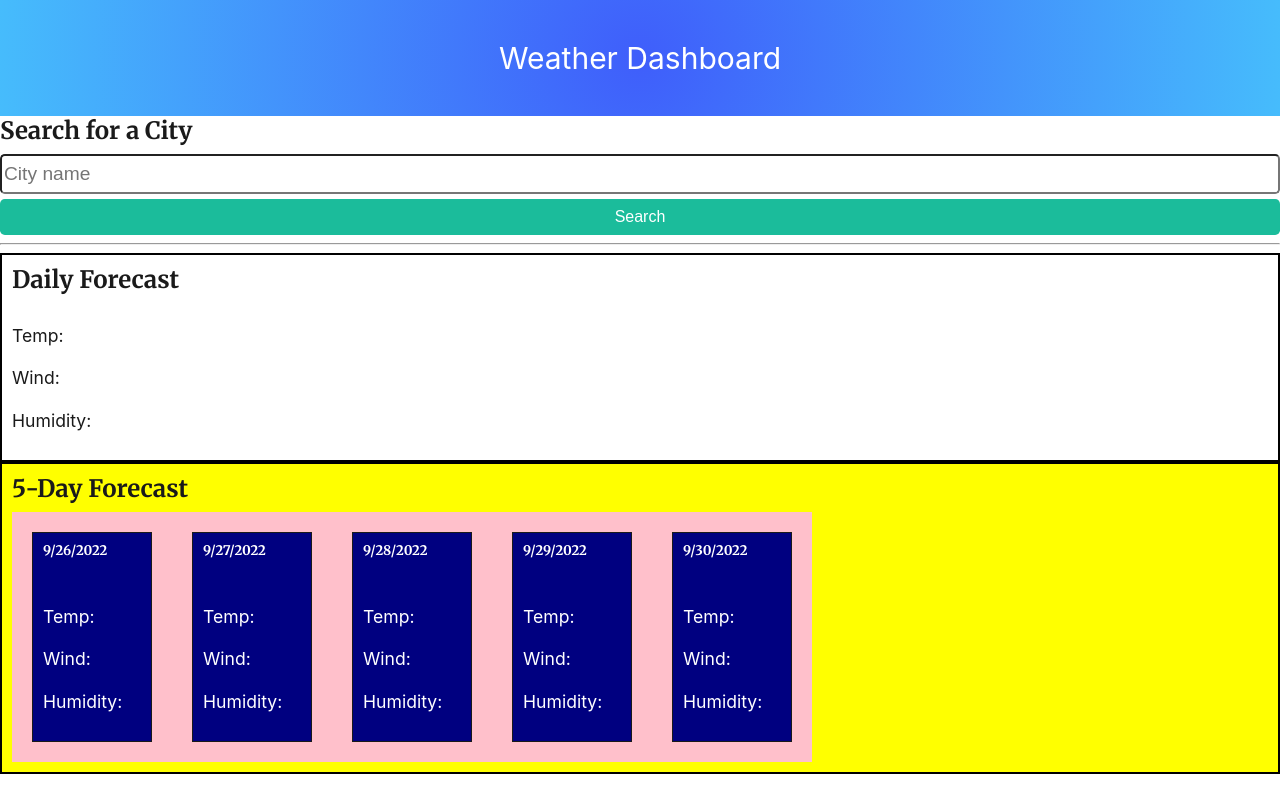
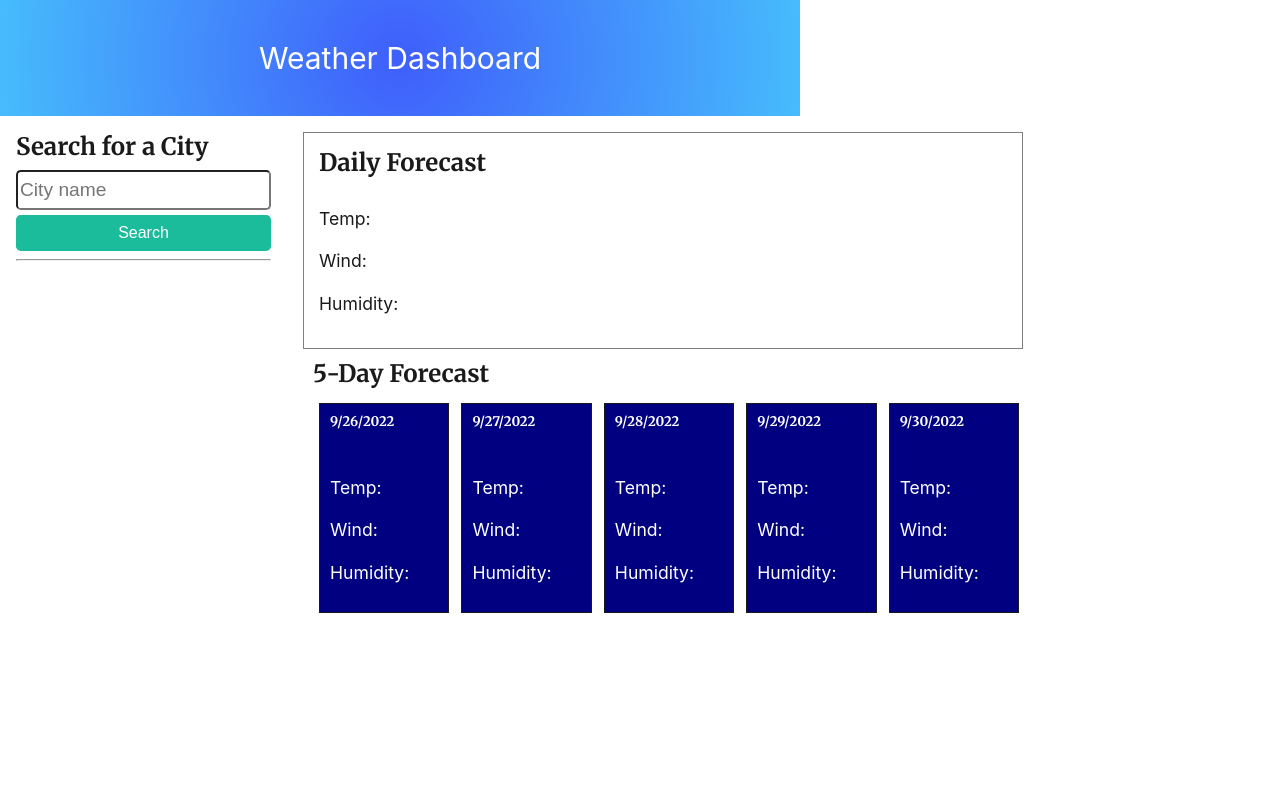
Before and after one commit to pham-tracy/weather-dashboard, a plain HTML site: page index.html in a window 1280 px wide. Drawn offline with nearby package versions, Linux system fonts and the light colour scheme.

Commit message:
Add flex styling

```diff
--- a/assets/css/style.css
+++ b/assets/css/style.css
@@ -50,6 +50,7 @@ body {
     padding: 40px;
     text-align: center;
     font-size: 30px;
+    width:100vh;
   }
 
 #today-forecast {
@@ -61,15 +62,15 @@ body {
     display: flex;
     flex-direction: row;
     flex-wrap: nowrap;
-    width:100vh;
-    background-color: pink;
-    /* justify-content: space-between; */
+    width:89vh;
+    /* background-color: pink; */
+    justify-content: space-between;
 /* why isnt this working. no space between card elements */
 }
 
 .card {
     padding: 10px;
-    margin: 20px;
+    margin: 6px;
     width: 40rem;
     border: 1px solid #1a1a1a;
     background-color: navy;
@@ -88,9 +89,10 @@ body {
   } */
 /* Still large margin on right side making cards squished */
 #forecast-info {
-  border: 2px black solid;
+  /* border: 2px black solid; */
   padding: 10px;
-  background-color: yellow;
+  /* background-color: yellow; */
+  width:90vh;
 
 }
 
@@ -137,13 +139,32 @@ body {
     margin-right: auto;
   }
    */
-
-   .searchHistory {
+.searchHistory {
     margin: 15px 0px;
    }
 
+   #today-forecast {
+    border: 1px gray solid;
+    padding: 15px;
+   }
 
-   #today-forecast {
-    border: 2px black solid;
-    padding: 10px;
-   }
+   /* Makes serach box flex to the left */
+   .flex-row {
+    display: flex;
+    flex-direction: row;
+    flex-wrap: wrap;
+  }
+
+
+
+
+
+
+  .p-3 {
+    padding: 1rem;
+  }
+
+  /* #container2 {
+    width:100%;
+  margin-right:0px;
+  } */
--- a/assets/js/script.js
+++ b/assets/js/script.js
@@ -114,19 +114,20 @@ searchBtn.addEventListener("click", async function (event) {
 
       // Search history section. Creates button for every search made
       var searchHistoryDiv = document.getElementById("search-history");
+
+      var searchHistoryBtn = document.createElement("button");
+      searchHistoryBtn.setAttribute("class", "btn btn-block searchHistory");
+
       searchHistoryDiv.append(searchHistoryBtn);
       localStorage.setItem(city, city);
       searchHistoryBtn.textContent = localStorage.getItem(city);
+
+      searchHistoryBtn.addEventListener("click", function (event) {
+        event.preventDefault();
+
+        alert("this city search has been clicked");
+      });
     });
-});
-
-var searchHistoryBtn = document.createElement("button");
-searchHistoryBtn.setAttribute("class", "btn btn-block searchHistory");
-
-searchHistoryBtn.addEventListener("click", function (event) {
-  event.preventDefault();
-
-  alert("this city search has been clicked");
 });
 
 // Displays dates for the five day forecast
--- a/index.html
+++ b/index.html
@@ -16,7 +16,7 @@
     <header>Weather Dashboard</header>
     <!-- Code container -->
     <div
-      class="flex-row align-start align-stretch-md align-content-start align-content-stretch-md min-100-vh bg-primary"
+      class="flex-row align-start align-stretch-md align-content-start align-content-stretch-md min-100-vh" id="container2"
     >
 
     <!-- Search bar section -->
```
